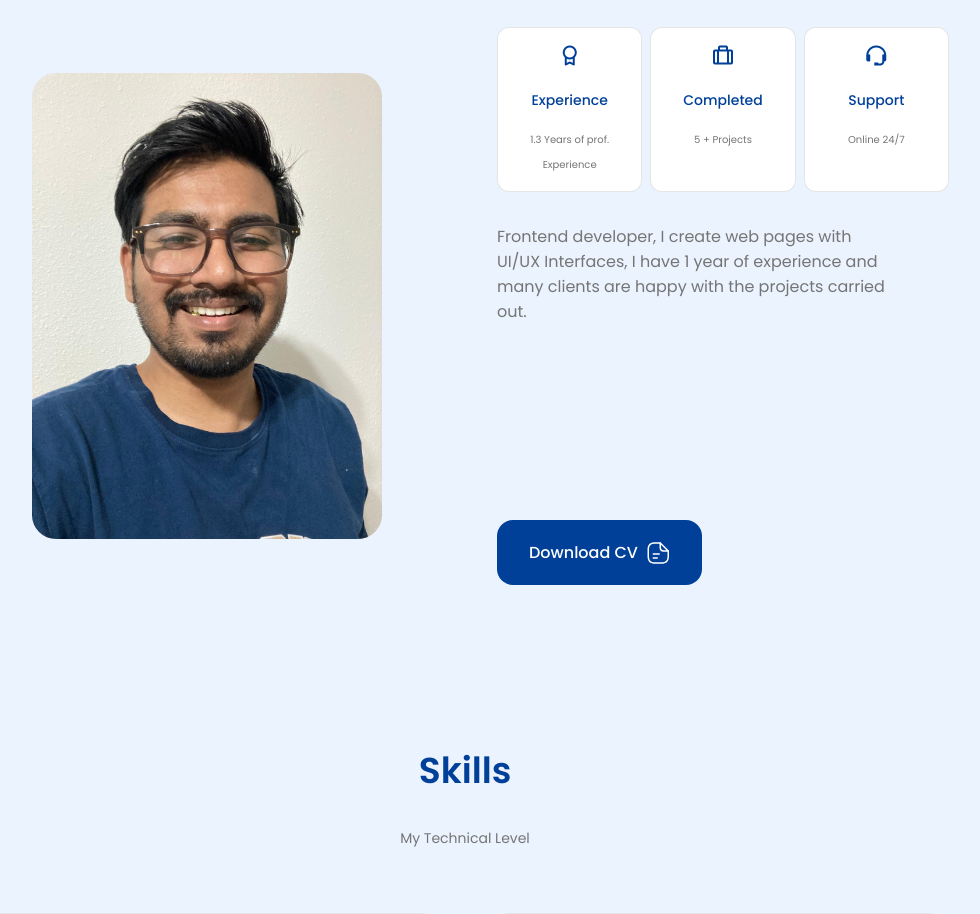
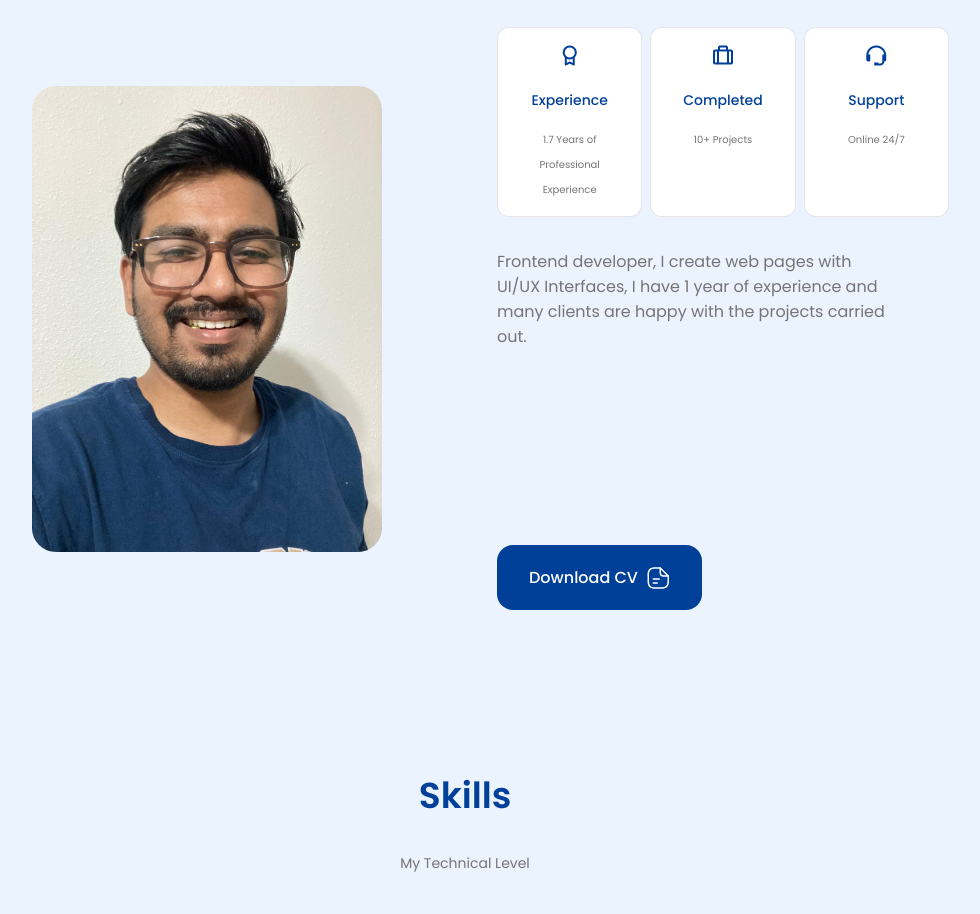
Before and after one commit to joeljohn159/portfolio, a React (Vite) app: page / in a window 1280 px wide. Shown: the part 1020-1934 px from the top of the page, without its empty margins (175-1155 px from the left). Built offline with nearby package versions, Linux system fonts and the light colour scheme.

Commit message:
Update Info.jsx

```diff
--- a/src/components/about/Info.jsx
+++ b/src/components/about/Info.jsx
@@ -4,13 +4,13 @@ export default function Info() {
             <div className="about__box">
                 <i className="bx bx-award about__icon"></i>
                 <h3 className="about__title">Experience</h3>
-                <span className="about__subtitle">1.3 Years of prof. Experience</span>
+                <span className="about__subtitle">1.7 Years of Professional Experience</span>
             </div>
 
                 <div className="about__box">
                     <i className="bx bx-briefcase-alt about__icon"></i>
                     <h3 className="about__title">Completed</h3>
-                    <span className="about__subtitle">5 + Projects</span>
+                    <span className="about__subtitle">10+ Projects</span>
                 </div>
 
                 <div className="about__box">
```
